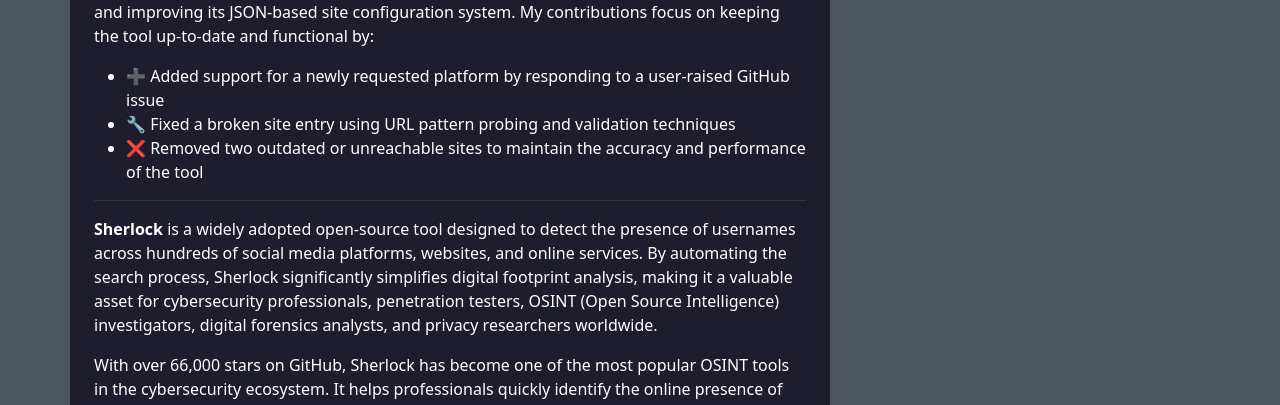
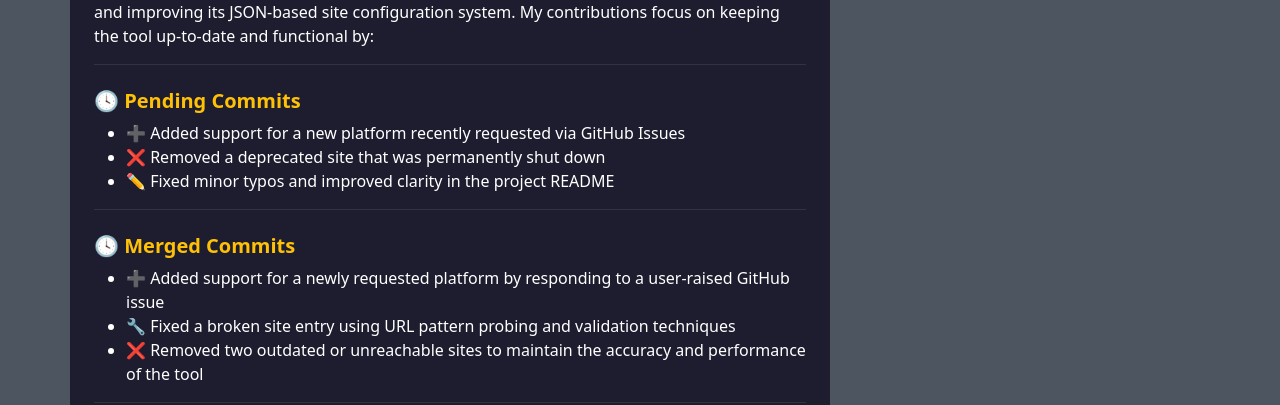
Before and after one commit to MR-VL/Portfolio-Vlad, a React (Vite) app: page /Portfolio-Vlad/Organizations in a window 1280 px wide. Shown: the part 537-942 px from the top of the page. Built offline with nearby package versions, Linux system fonts and the light colour scheme.

Commit message:
add pending and merged commits on orgs

```diff
--- a/src/pages/Organizations.tsx
+++ b/src/pages/Organizations.tsx
@@ -47,12 +47,26 @@ const Organizations: React.FC = () => {
                         in maintaining and improving its JSON-based site configuration system. My contributions focus on
                         keeping the tool up-to-date and functional by:
                     </p>
-                    <ul>
-                        <li>➕ Added support for a newly requested platform by responding to a user-raised GitHub issue</li>
-                        <li>🔧 Fixed a broken site entry using URL pattern probing and validation techniques</li>
-                        <li>❌ Removed two outdated or unreachable sites to maintain the accuracy and performance of the tool</li>
-                    </ul>
 
+                    <hr className="text-secondary" />
+                    <div className="mt-4">
+                        <h5 className="text-warning fw-bold">🕓 Pending Commits</h5>
+                        <ul>
+                            <li>➕ Added support for a new platform recently requested via GitHub Issues</li>
+                            <li>❌ Removed a deprecated site that was permanently shut down</li>
+                            <li>✏️ Fixed minor typos and improved clarity in the project README</li>
+                        </ul>
+                    </div>
+                    <hr className="text-secondary" />
+
+                    <div className="mt-4">
+                        <h5 className="text-warning fw-bold">🕓 Merged Commits</h5>
+                        <ul>
+                            <li>➕ Added support for a newly requested platform by responding to a user-raised GitHub issue</li>
+                            <li>🔧 Fixed a broken site entry using URL pattern probing and validation techniques</li>
+                            <li>❌ Removed two outdated or unreachable sites to maintain the accuracy and performance of the tool</li>
+                        </ul>
+                    </div>
                     <hr className="text-secondary" />
 
                     <p>
```
